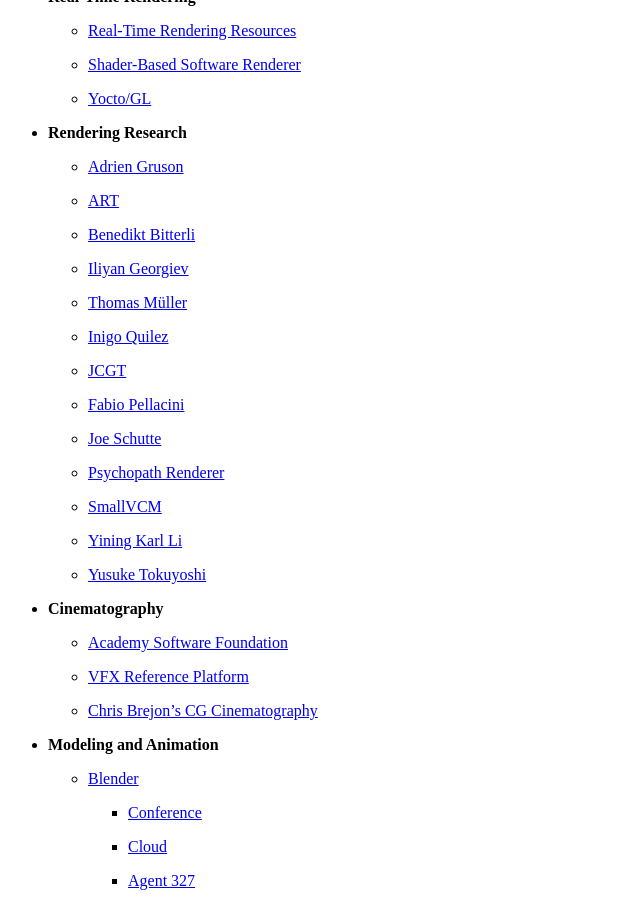
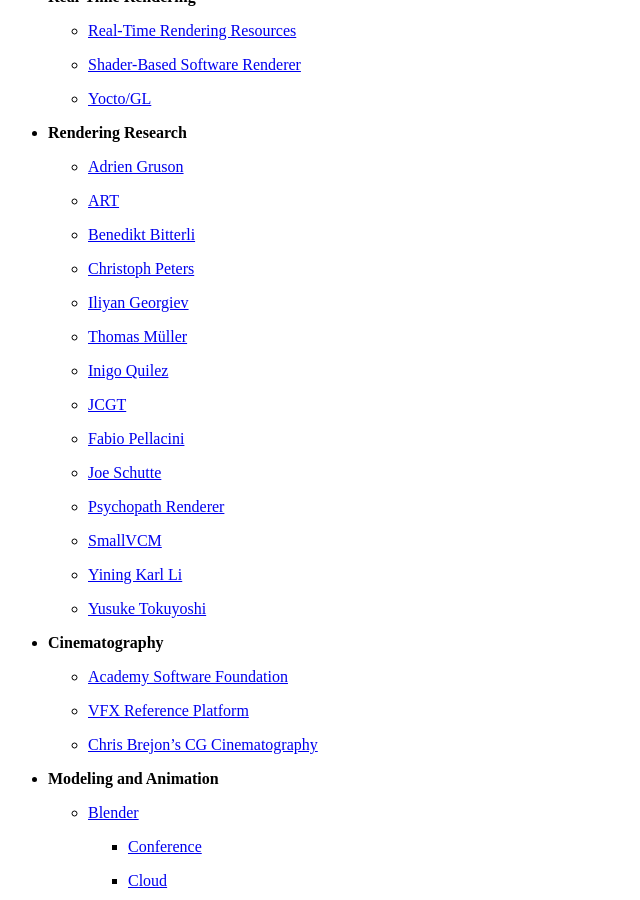
Before and after one commit to wahn/jan_walter_org, a Jekyll site: the page built from links/index.md, in a window 1280 px wide and 900 px high, scrolled down 3763 px. Shown: the whole window, without its empty margins (0-640 px from the left). Built offline with Jekyll 4.4.1, drawn with Linux system fonts in a browser that asks for light colours; Markdown is read by kramdown in place of the engine named in the settings.

Commit message:
Add Christoph Peters' web page to Rendering Research.

```diff
--- a/links/index.md
+++ b/links/index.md
@@ -258,6 +258,8 @@
     - [ART](http://cgg.mff.cuni.cz/ART/about)
 
     - [Benedikt Bitterli](https://benedikt-bitterli.me)
+
+    - [Christoph Peters](https://momentsingraphics.de/index.html)
 
     - [Iliyan Georgiev](http://www.iliyan.com/publications)
 
```
